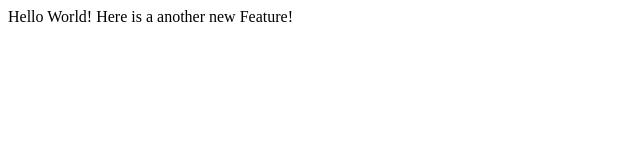
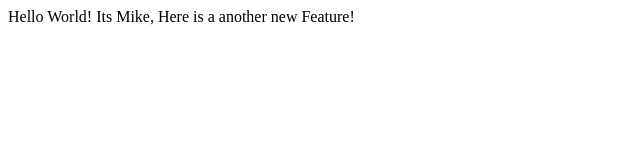
Before and after one commit to mikenrazy/lecture1, a plain HTML site: page index.html in a window 1280 px wide. Shown: the whole page, without its empty margins (0-640 px from the left). Drawn offline with Linux system fonts and the light colour scheme.

Commit message:
Added second line

```diff
--- a/index.html
+++ b/index.html
@@ -6,6 +6,7 @@
   </head>
   <body>
     Hello World!
+    Its Mike,
     Here is a another new Feature!
   </body>
 </html>
```
